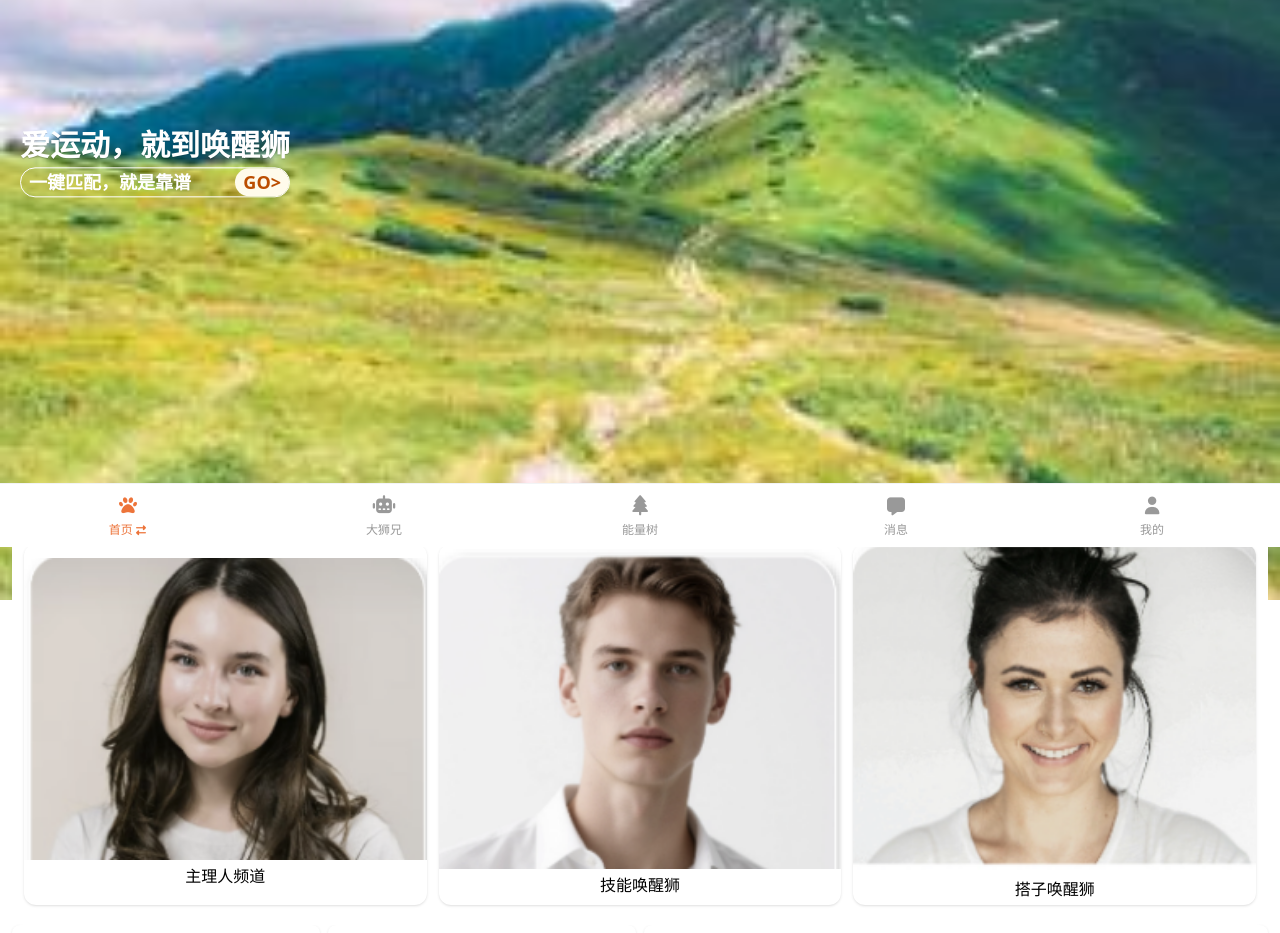
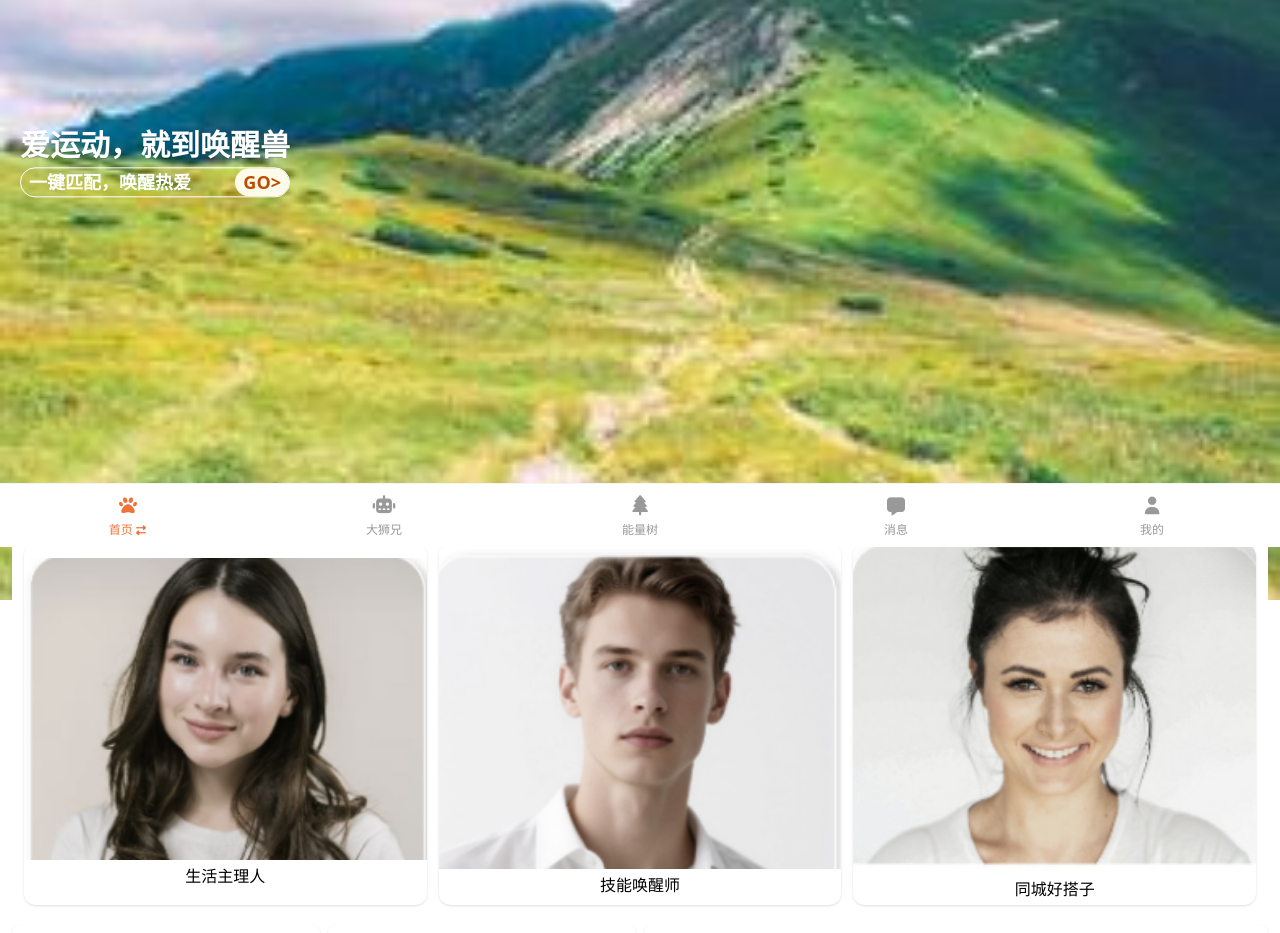
Before and after one commit to RosyDawns/hxs-demo1, a Vue app: page / in a window 1280 px wide. Shown: the part 253-1186 px from the top of the page. Built offline with nearby package versions, Linux system fonts and the light colour scheme; a web font is replaced by a local one.

Commit message:
add(project):

```diff
--- a/src/views/IndexPage.vue
+++ b/src/views/IndexPage.vue
@@ -155,13 +155,13 @@
       <div
         class="slogn absolute top-1/2 -translate-y-2/3 left-[20px] z-10 text-white font-bold font-italic"
       >
-        <p class="text-3xl mb-1 text-shadow-2xs">爱运动，就到唤醒狮</p>
+        <p class="text-3xl mb-1 text-shadow-2xs">爱运动，就到唤醒兽</p>
         <p
           class="pl-2 text-lg border border-solid rounded-full flex items-center justify-between"
           @click="$router.push({ path: '/ai-assistant' })"
         >
           <!-- $router.push({ path: '/teacher-list', query: { top: 'city' } }) -->
-          一键匹配，就是靠谱
+          一键匹配，唤醒热爱
           <span class="bg-amber-50 text-amber-700 rounded-full px-2">GO></span>
         </p>
       </div>
@@ -184,7 +184,7 @@
           >
             <!-- @click="$router.push('/leader-channel')" -->
             <img src="@images/user_1.png" class="w-full object-contain" />
-            <div class="text-base py-1">主理人频道</div>
+            <div class="text-base py-1">生活主理人</div>
           </div>
           <div
             class="bg-white text-black shadow flex flex-col items-center justify-center rounded-xl nav-action cursor-pointer overflow-hidden"
@@ -196,7 +196,7 @@
             "
           >
             <img src="@images/user_2.png" class="w-full object-contain" />
-            <div class="text-base py-1">技能唤醒狮</div>
+            <div class="text-base py-1">技能唤醒师</div>
           </div>
           <div
             class="bg-white text-black shadow flex flex-col items-center justify-center rounded-xl nav-action cursor-pointer overflow-hidden"
@@ -209,7 +209,7 @@
           >
             <!-- @click="$router.push('/buddy-waker')" -->
             <img src="@images/user_3.png" class="w-full object-contain" />
-            <div class="text-base py-1">搭子唤醒狮</div>
+            <div class="text-base py-1">同城好搭子</div>
           </div>
         </div>
       </div>
```
